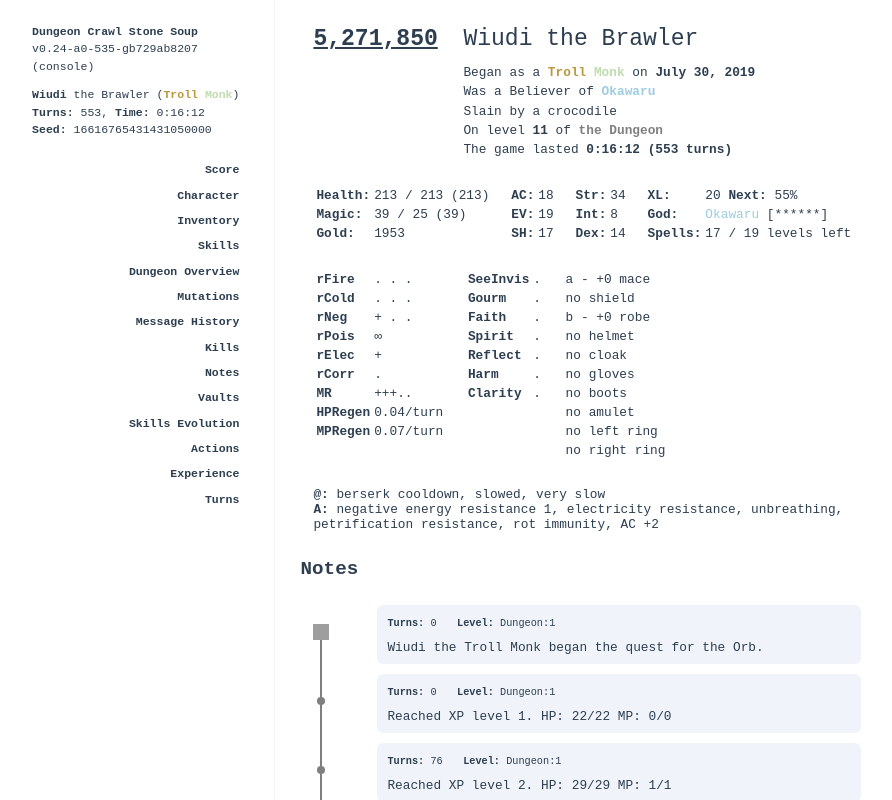
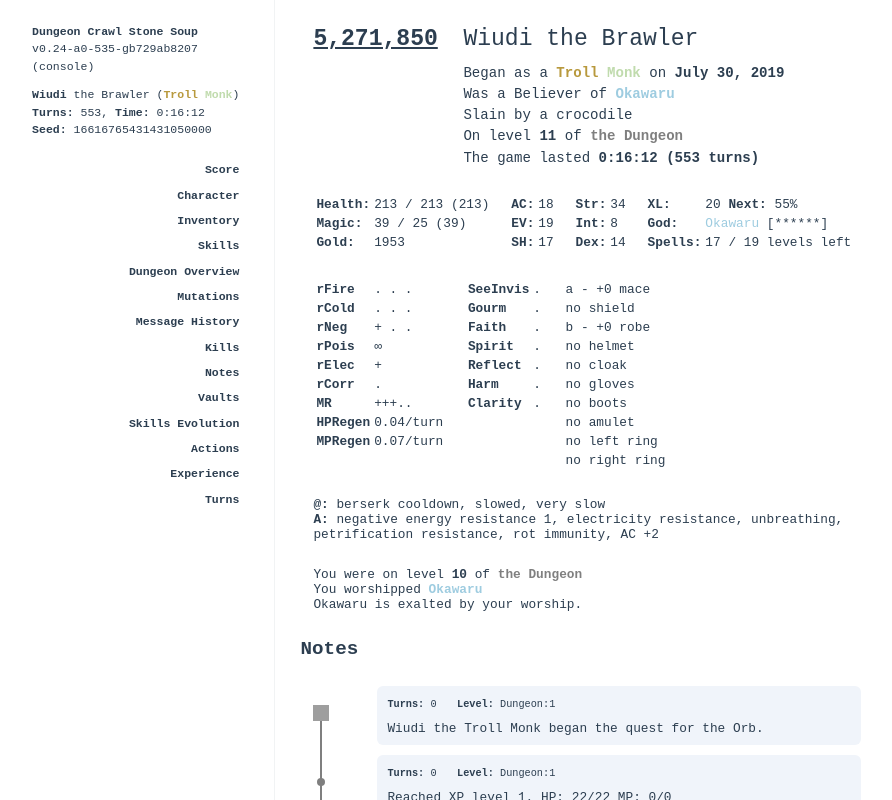
Before and after one commit to giann/crawl-undertaker, a Vue app: page / in a window 1280 px wide. Shown: the top 800 px of the page, without its empty margins (66-958 px from the left). Built offline with nearby package versions, Linux system fonts and the light colour scheme; grey boxes are pictures that could not be loaded.

Commit message:
Misc section

```diff
--- a/src/views/Morgue.vue
+++ b/src/views/Morgue.vue
@@ -3,11 +3,9 @@
         <template v-if="morgue !== null">
             <div class="morgue-header">
                 <div class="version">
-                    <b>{{ morgue.header.type }}</b>
-                    <br>
-                    v{{ morgue.header.version }}
-                    <br>
-                    ({{ morgue.header.client }})
+                    <div><b>{{ morgue.header.type }}</b></div>
+                    <div>v{{ morgue.header.version }}</div>
+                    <div>({{ morgue.header.client }})</div>
                 </div>
 
                 <div>
@@ -372,6 +370,23 @@
                     </div>
                 </section>
 
+                <section class="morgue-section visits">
+                    <div v-if="morgue.hiscore && morgue.hiscore.hasEscaped">
+                        You escaped
+                    </div>
+                    <div v-else>
+                        {{ morgue.hiscore ? "You were " : "You are " }} on level <b>{{ morgue.location.depth }}</b> of <span class="keyword branch" :style="`color: ${getBranchColor(morgue.location.branch)}`">{{ morgue.location.branchLong }}</span>
+                    </div>
+
+                    <div v-if="morgue.religion">
+                        You worshipped <span class="keyword god" :style="`color: ${getGodColor(morgue.religion.god)}`">{{ morgue.religion.god }}</span>
+                    </div>
+
+                    <div v-if="morgue.religion">
+                        {{ morgue.religion.favour }}
+                    </div>
+                </section>
+
                 <h2 id="notes">Notes</h2>
                 <section class="morgue-section notes">
                     <div class="travel-path">
@@ -679,6 +694,7 @@
     }
 
     .hiscore__line {
+        font-size: 1.1em;
         line-height: 1.5em;
     }
 
```
Also changed, not shown: public/Suwur.json.
